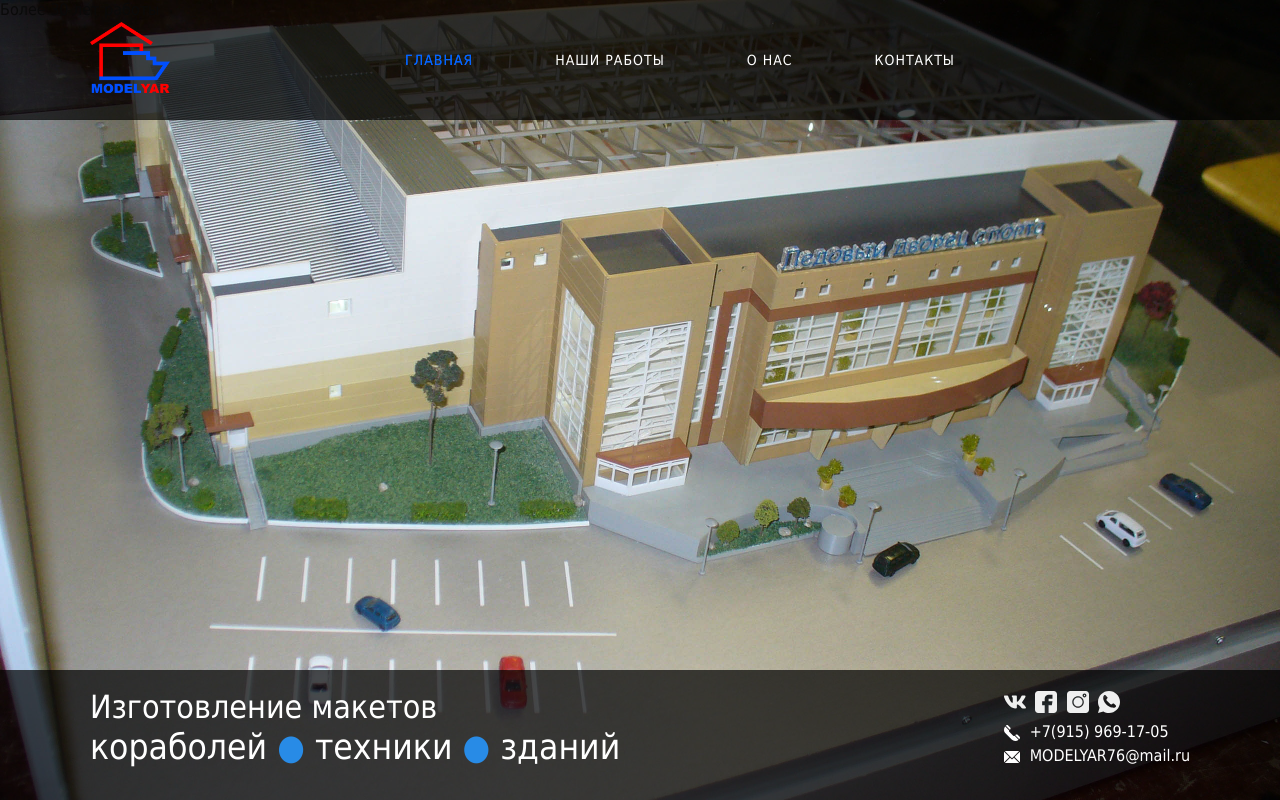
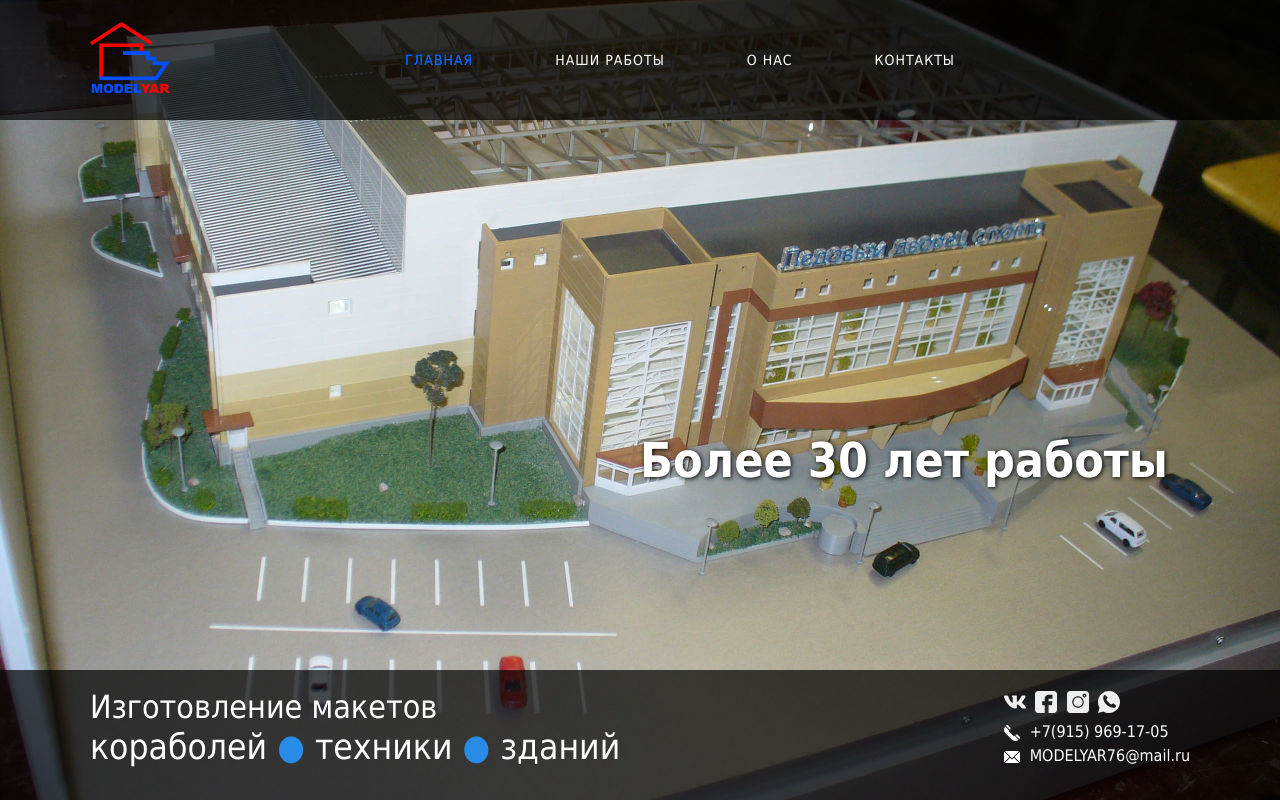
Before and after one commit to Hodav/sites, a PHP site: page /website/index.html in a window 1280 px wide. Run offline with PHP 8.4, Linux system fonts and the light colour scheme.

Commit message:
update1.7

```diff
--- a/website/contacts.html
+++ b/website/contacts.html
@@ -4,7 +4,7 @@
 	<meta charset = "UTF-8">
 	<meta name = "viewport" content ="width-device-width, user-scalable=no, initial-scale=1.0, maximum-scale=1.0, minimum-scale1.0">
 	<meta http-equiv="X-UA-Compatible" content="ie-edge">
-	<script src="http://code.jquery.com/jquery-latest.min.js"></script>
+	<script src="https://code.jquery.com/jquery-latest.min.js"></script>
 
 	<script src="js/slick/slick.js"></script>
 	<link rel = "stylesheet" href ="js/slick/slick-theme.css">
@@ -12,7 +12,7 @@
 	<link rel = "stylesheet" href ="css/bootstrap.css">
 	<link rel = "stylesheet" href ="css/bootstrap-grid.css">
 	<link rel = "stylesheet" href ="css/style.css">
-	<title>SLIDER</title>
+	<title>ModelYar</title>
 	<style>
 
 	</style>
@@ -86,8 +86,6 @@
 		}
 	})
 </script>
-<script>document.write('<script src="http://' + (location.host || 'localhost').split(':')[0] + ':35729/livereload.js?snipver=1"></' + 'script>')</script>
-
 </body>
 </html>
 <!--
--- a/website/css/style.css
+++ b/website/css/style.css
@@ -111,26 +111,20 @@ body{
 
 .carousel-item{
 	background-attachment: fixed;
-
 }
 .main .container{
 	max-width: 1170px;
 	background: rgba(255,255,255,.7);
 }
-.controls{
-	position: fixed;
-	right: 8%;
-	top: 50%;
-}
-.controls div{
-	border: 1px solid #fff ;
-	width: 20px;
-	height: 20px;
-	border-radius: 50%;
-	margin-bottom: 10px;
-}
-@media screen and (min-width: 1350px) {
-	.controls{right: 13%;}
+.slide span{
+	/*background: rgb(5,101,255);*/
+	position: relative;
+	bottom: -9em;
+	font-size: 3em;
+	color: #fff;
+	margin-left: 50%;
+	font-weight: 600;
+	text-shadow: 1px 1px 5px #000;
 }
 h2{
 	text-align: center;
--- a/website/index.html
+++ b/website/index.html
@@ -11,7 +11,7 @@
 	<link rel = "stylesheet" href ="css/bootstrap.css">
 	<link rel = "stylesheet" href ="css/bootstrap-grid.css">
 	<link rel = "stylesheet" href ="css/style.css">
-	<title>SLIDER</title>
+	<title>ModelYar</title>
 	<style>
 
 	</style>
@@ -34,12 +34,12 @@
 	</div>
   	</header>
 	<div class="slider mainSlider">
-		<div class="slide slide-1">Более 30 лет работы</div>
-		<div class="slide slide-2">Современные материалы</div>
-		<div class="slide slide-3">Передовые технологии</div>
-		<div class="slide slide-4">Качественно и в срок</div>
-		<div class="slide slide-5">Мы любим свое дело</div>
-		<div class="slide slide-6">Мы любим свое дело</div>
+		<div class="slide slide-1"><span>Более 30 лет работы</span></div>
+		<div class="slide slide-2"><span>Современные материалы</span></div>
+		<div class="slide slide-3"><span>Передовые технологии</span></div>
+		<div class="slide slide-4"><span>Качественно и в срок</span></div>
+		<div class="slide slide-5"><span>Мы любим свое дело</span></div>
+		<div class="slide slide-6"><span>Мы любим свое дело</span></div>
 	</div>
 
 	<footer class="footer footer1" >
@@ -85,6 +85,5 @@
 		}
 	})
 </script>
-  <!--<script>document.write('<script src="http://' + (location.host || 'localhost').split(':')[0] + ':35729/livereload.js?snipver=1"></' + 'script>')</script>-->
 </body>
 </html>
```
